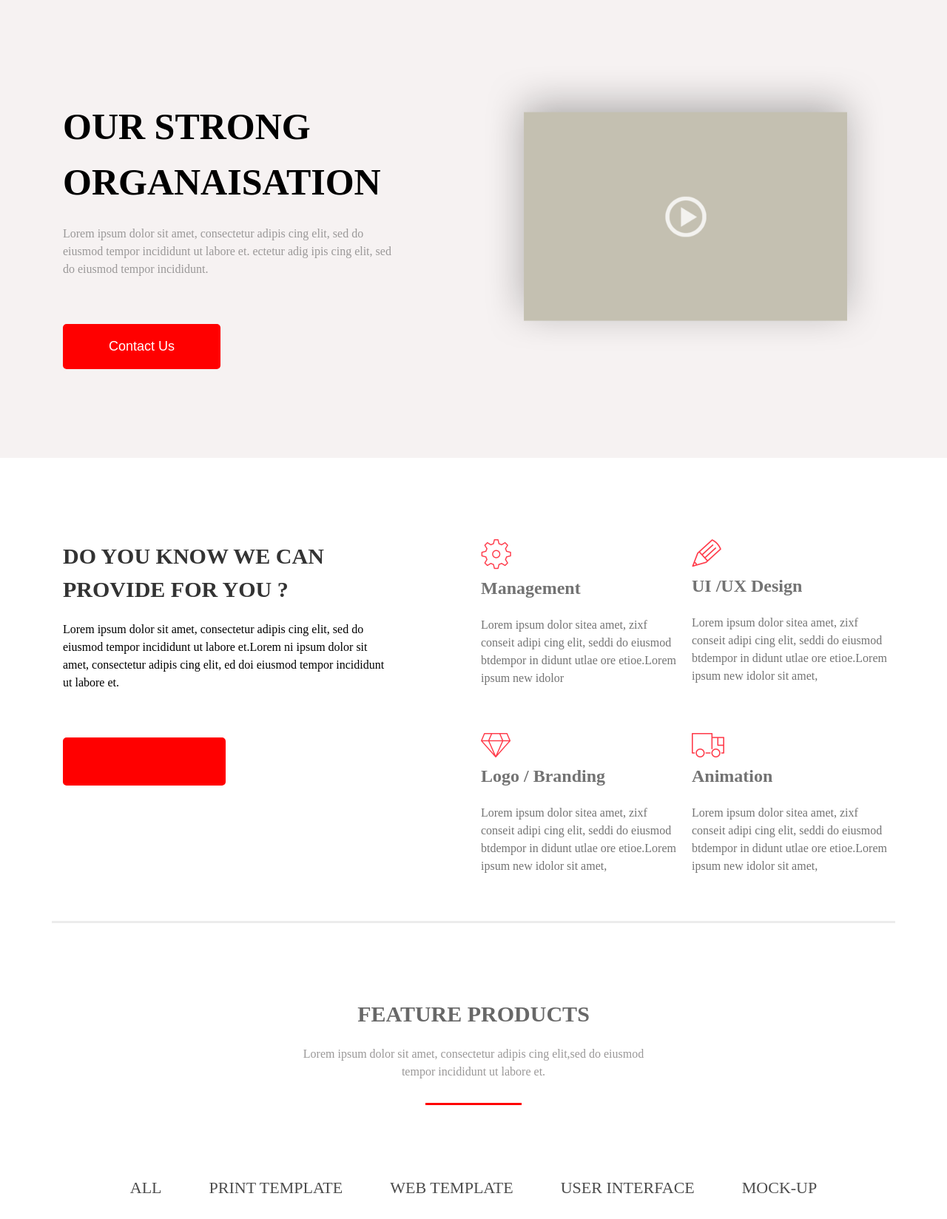
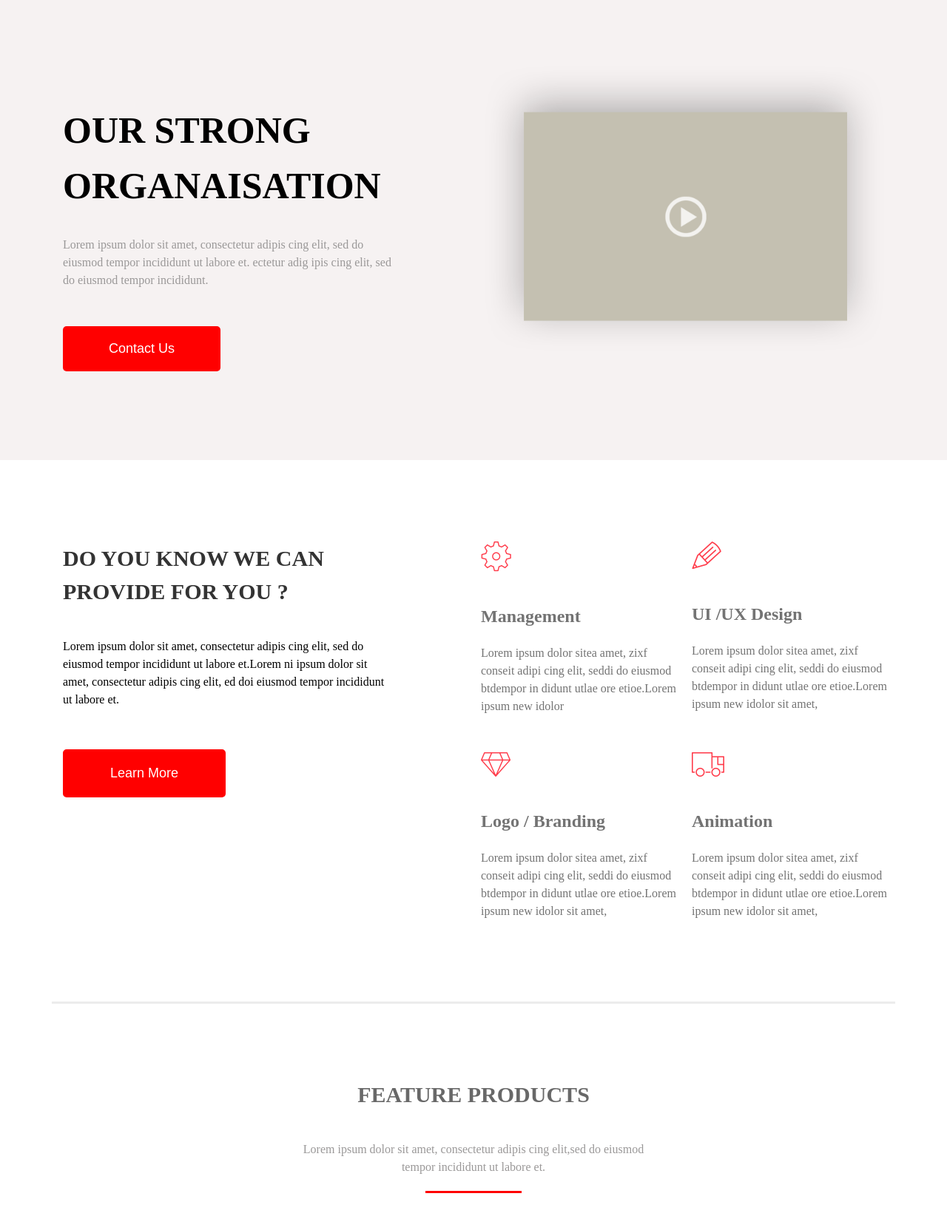
Before and after one commit to Bebs37/agency_landing_page, a plain HTML site: page index.html in a window 1280 px wide. Shown: the part 120-1768 px from the top of the page at 74% size. Drawn offline with Linux system fonts and the light colour scheme; a web font is replaced by a local one.

Commit message:
fix some bugs

```diff
--- a/index.html
+++ b/index.html
@@ -31,8 +31,10 @@
             <div class="top-block">
                 <div class="row justify-content-center">
                     <div class="col-lg-5 col-sm-10">
+                        <div class="h1-title">
                             <h1>our strong <br>organaisation</h1>
-                        <p>Lorem ipsum dolor sit amet, consectetur adipis cing elit, sed do eiusmod tempor incididunt  ut labore et. ectetur adig ipis cing elit, sed do eiusmod tempor incididunt.</p>
+                            <p class="h1-p-padding">Lorem ipsum dolor sit amet, consectetur adipis cing elit, sed do eiusmod tempor incididunt  ut labore et. ectetur adig ipis cing elit, sed do eiusmod tempor incididunt.</p>
+                        </div>
                         <button type="button">
                             <a href="#">contact us</a>
                         </button>
@@ -49,7 +51,7 @@
             <div class="row">
                 <div class="col-md-5">
                     <h2 class="dark">do you know we can<br/>provide for you ?</h2>
-                    <p class="black">Lorem ipsum dolor sit amet, consectetur adipis cing elit, sed do eiusmod tempor incididunt ut labore et.Lorem ni ipsum dolor sit amet, consectetur adipis cing elit, ed doi eiusmod tempor incididunt ut labore et.</p>
+                    <p class="h2-p-padding black">Lorem ipsum dolor sit amet, consectetur adipis cing elit, sed do eiusmod tempor incididunt ut labore et.Lorem ni ipsum dolor sit amet, consectetur adipis cing elit, ed doi eiusmod tempor incididunt ut labore et.</p>
                     <button class="learn-more">
                         <a href="#">learn more</a>
                     </button>
@@ -58,24 +60,24 @@
                     <div class="row">
                         <div class="col-md-6 col-sm-3">
                             <img src="img/Management.png" alt="Management">
-                            <h3>Management</h3>
+                            <h3 class="h3-padding">Management</h3>
                             <p class="grey">Lorem ipsum dolor sitea amet, zixf conseit  adipi cing elit, seddi do eiusmod btdempor in didunt utlae ore etioe.Lorem ipsum new idolor</p>
                         </div>
                         <div class="col-md-6 col-sm-3">
                             <img src="img/UI.png" alt="UI">
-                            <h3>UI /UX Design</h3>
+                            <h3 class="h3-padding">UI /UX Design</h3>
                             <p class="grey">Lorem ipsum dolor sitea amet, zixf conseit  adipi cing elit, seddi do eiusmod btdempor in didunt utlae ore etioe.Lorem ipsum new idolor sit amet,</p>
                         </div>
                     </div>
-                    <div class="row">
+                    <div class="row bottom-row-services-padding">
                         <div class="col-md-6 col-sm-3">
                             <img src="img/Logo.png" alt="Logo">
-                            <h3>Logo / Branding</h3>
+                            <h3 class="h3-padding">Logo / Branding</h3>
                             <p class="grey">Lorem ipsum dolor sitea amet, zixf conseit  adipi cing elit, seddi do eiusmod btdempor in didunt utlae ore etioe.Lorem ipsum new idolor sit amet,</p>
                         </div>
                         <div class="col-md-6 col-sm-3">
                             <img src="img/Animation.png" alt="Animation">
-                            <h3>Animation</h3>
+                            <h3 class="h3-padding">Animation</h3>
                             <p class="grey">Lorem ipsum dolor sitea amet, zixf conseit  adipi cing elit, seddi do eiusmod btdempor in didunt utlae ore etioe.Lorem ipsum new idolor sit amet,</p>
                         </div>
                     </div>
@@ -87,7 +89,7 @@
         <div class="container">
             <div class="ta-center">
                 <h2>feature products</h2>
-                <p>Lorem ipsum dolor sit amet, consectetur adipis cing elit,sed do eiusmod <br> tempor incididunt ut labore et.</p>
+                <p class="h2-p-padding">Lorem ipsum dolor sit amet, consectetur adipis cing elit,sed do eiusmod <br> tempor incididunt ut labore et.</p>
                 <div class="hline"></div>
                 <ul>
                     <li><a href="#">all</a></li>
@@ -111,7 +113,7 @@
             </div>
             <div class="ta-center left">
                 <h2>Meet our team</h2>
-                <p>Lorem ipsum dolor sit amet, consectetur adipis cing elit,sed do eiusmod <br> tempor incididunt ut labore et.</p>
+                <p class="h2-p-padding">Lorem ipsum dolor sit amet, consectetur adipis cing elit,sed do eiusmod <br> tempor incididunt ut labore et.</p>
                 <div class="hline"></div>
             </div>
             <div class="row">
@@ -122,7 +124,7 @@
                     <div class="row">
                         <div class="small">
                             <h2>mark waugh</h2>
-                            <p>Lorem ipsum dolor sit amet, consectetur adipis cing elit,sed do eiusmod tempor incididunt <br> ut labore et.</p>
+                            <p class="h2-p-padding">Lorem ipsum dolor sit amet, consectetur adipis cing elit,sed do eiusmod tempor incididunt <br> ut labore et.</p>
                             <ul>
                                 <a href="#"><li>Facebook</li></a>
                                 <a href="#"><li>Dribble</li></a>
@@ -175,7 +177,7 @@
         <div class="container">
             <div class="ta-center left">
                 <h2>get in touch</h2>
-                <p>Lorem ipsum dolor sit amet, consectetur adipis cing elit, sed do eiusmod tempor incididunt ut labore et.ur <br>adipis cing elit, sed do eiusmod tempor incididunt ut labore et. ur adipis cing elit, sed do eiusmod tempor <br>incididunt ut labore et.</p>
+                <p class="h2-p-padding">Lorem ipsum dolor sit amet, consectetur adipis cing elit, sed do eiusmod tempor incididunt ut labore et.ur <br>adipis cing elit, sed do eiusmod tempor incididunt ut labore et. ur adipis cing elit, sed do eiusmod tempor <br>incididunt ut labore et.</p>
                 <div class="hline"></div>
             </div>
             <div class="information-form-block">
--- a/styles/main.css
+++ b/styles/main.css
@@ -76,13 +76,16 @@ h1{
     text-transform: uppercase;
 }
 
-h1:first-child{
-    margin-top: 45px;
+.h1-title{
+    margin-top: 50px;
+}
+
+.h1-p-padding{
+    padding-top: 30px;
+    padding-bottom: 50px;
 }
 
 p{
-    padding-top: 20px;
-    padding-bottom: 62px;
     color: #9a9898;
 }
 
@@ -110,10 +113,25 @@ h2{
     color: #686868;
 }
 
+.h2-p-padding{
+    padding-top: 40px;
+    padding-bottom: 55px;
+}
+
 h3{
     text-transform: capitalize;
     font-size: 24px;
     color: #737373;
+}
+
+.h3-padding{
+    padding-top: 35px;
+    padding-bottom: 20px;
+}
+
+.bottom-row-services-padding{
+    padding-top: 50px;
+    padding-bottom: 110px;
 }
 
 p.black{
@@ -143,10 +161,6 @@ p.grey{
     background-color: #fff;
 }
 
-.learn-more a{
-    color: #f00;
-}
-
 li a{
     font-size: 22px;
     color: #4c4c4c;
@@ -169,17 +183,17 @@ li:hover a{
     border-bottom-color: #f00;
     width: 130px;
     display: inline-block;
-    padding-bottom: 30px;
+    margin-bottom: 70px;
+    margin-top: -35px;
+}
 
+.none-padding{
+    padding: 0;
 }
 
 .ta-center ul{
     padding-top: 88px;
     padding-bottom: 65px;
-}
-
-.ta-center p{
-    padding-bottom: 0px;
 }
 
 .col-sm-3{
@@ -208,7 +222,6 @@ li:hover a{
 
 .small ul{
     padding-bottom: 68px;
-    margin-top: -20px;
 }
 
 .social:hover .info{
@@ -312,8 +325,13 @@ input{
     margin-top: -95px;
 }
 
+.info h3{
+    color: #fff;
+    text-transform: uppercase;
+}
+
 .information-form-block{
-    margin-top: 80px;
+    margin-top: -30px;
     margin-bottom: 110px;
 }
 
```
Lines whose indentation alone changed are shown as unchanged.
